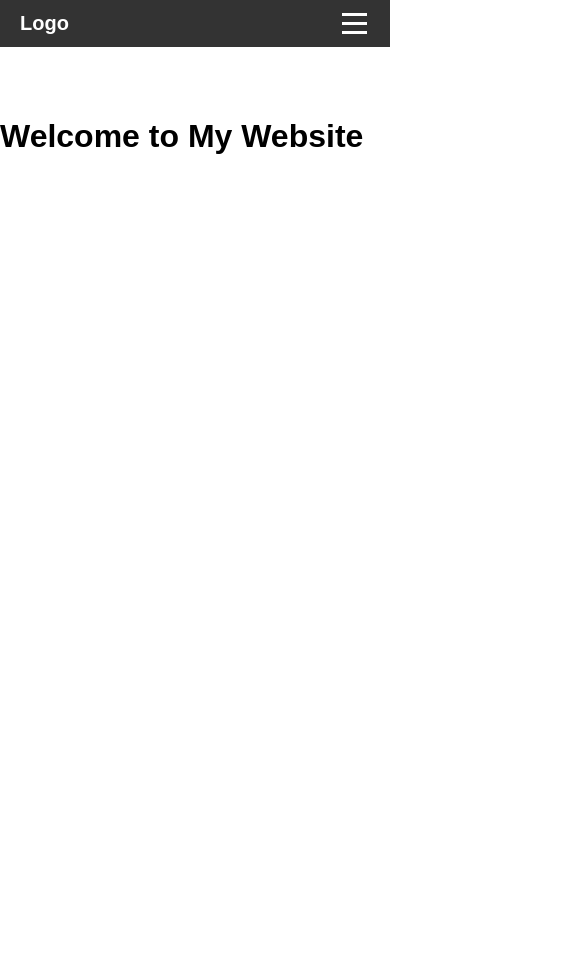
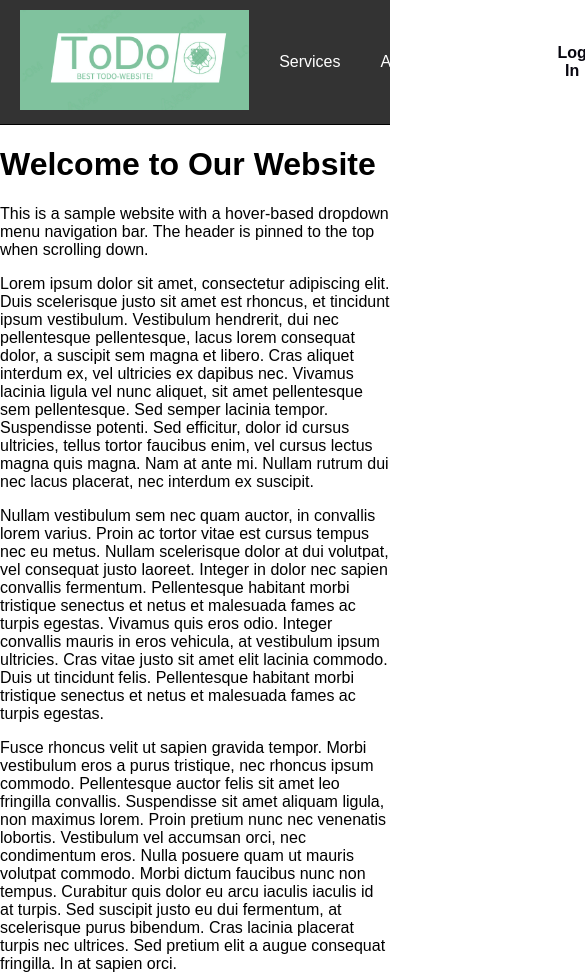
Before and after one commit to TimBrielmayer/InformatikWebseite, a website: page public/HomePage.html in a window 390 px wide. Shown: the top 976 px of the page, 585 px wide, since content can reach past the window. Before the commit the page ends 844 px from the top, so only its background shows below. Drawn offline with Linux system fonts and the light colour scheme.

Commit message:
Änderungen an Homepage.html

```diff
--- a/public/HomePage.html
+++ b/public/HomePage.html
@@ -1,34 +1,57 @@
 <!DOCTYPE html>
 <html lang="en">
 <head>
-  <meta charset="UTF-8">
-  <meta name="viewport" content="width=device-width, initial-scale=1.0">
-  <title>My Website</title>
-  <link rel="stylesheet" href="styles/HomePage.css">
+<meta charset="UTF-8">
+<meta name="viewport" content="width=device-width, initial-scale=1.0">
+<link rel="stylesheet" href="styles/HomePage.css" >
+<title>Hover-based Dropdown Menu Navigation Bar</title>
+
 </head>
 <body>
-  <nav>
-    <div class="logo">
-      <a href="#">Logo</a>
+
+<nav>
+  <div class="nav-left">
+  <ul>
+    <li><img src="pictures/ToDo-neu.png" class="Logo"></img> </li>
+    <li>
+      <a href="#">Services</a>
+      <ul>
+        <li><a href="#">Service 1</a></li>
+        <li><a href="#">Service 2</a></li>
+        <li><a href="#">Service 3</a></li>
+      </ul>
+    </li>
+    <li>
+      <a href="#">About</a>
+      <ul>
+        <li><a href="#">Company</a></li>
+        <li><a href="#">Team</a></li>
+        <li><a href="#">Mission</a></li>
+      </ul>
+    </li>
+    <li><a href="#">Contact</a></li>
     </div>
-    <ul class="nav-links">
-      <li><a href="login.html">Login</a></li>
-      <li><a href="register.html">Register</a></li>
-      <li><a href="#">Services</a></li>
-      <li><a href="#">Contact</a></li>
-    </ul>
-    <div class="burger">
-      <div class="line1"></div>
-      <div class="line2"></div>
-      <div class="line3"></div>
+    <div class="nav-right">
+      <a href="login.html"><button type="button" id="button">Log In</button></a>
     </div>
-  </nav>
 
-  <div class="content">
-    <h1>Welcome to My Website</h1>
-    <!-- Add other content here -->
-  </div>
+</nav>
 
-  <script src="js/HomePage.js"></script>
+<main>
+  <h1>Welcome to Our Website</h1>
+  <p>This is a sample website with a hover-based dropdown menu navigation bar. The header is pinned to the top when scrolling down.</p>
+  <p>Lorem ipsum dolor sit amet, consectetur adipiscing elit. Duis scelerisque justo sit amet est rhoncus, et tincidunt ipsum vestibulum. Vestibulum hendrerit, dui nec pellentesque pellentesque, lacus lorem consequat dolor, a suscipit sem magna et libero. Cras aliquet interdum ex, vel ultricies ex dapibus nec. Vivamus lacinia ligula vel nunc aliquet, sit amet pellentesque sem pellentesque. Sed semper lacinia tempor. Suspendisse potenti. Sed efficitur, dolor id cursus ultricies, tellus tortor faucibus enim, vel cursus lectus magna quis magna. Nam at ante mi. Nullam rutrum dui nec lacus placerat, nec interdum ex suscipit.</p>
+  <p>Nullam vestibulum sem nec quam auctor, in convallis lorem varius. Proin ac tortor vitae est cursus tempus nec eu metus. Nullam scelerisque dolor at dui volutpat, vel consequat justo laoreet. Integer in dolor nec sapien convallis fermentum. Pellentesque habitant morbi tristique senectus et netus et malesuada fames ac turpis egestas. Vivamus quis eros odio. Integer convallis mauris in eros vehicula, at vestibulum ipsum ultricies. Cras vitae justo sit amet elit lacinia commodo. Duis ut tincidunt felis. Pellentesque habitant morbi tristique senectus et netus et malesuada fames ac turpis egestas.</p>
+  <p>Fusce rhoncus velit ut sapien gravida tempor. Morbi vestibulum eros a purus tristique, nec rhoncus ipsum commodo. Pellentesque auctor felis sit amet leo fringilla convallis. Suspendisse sit amet aliquam ligula, non maximus lorem. Proin pretium nunc nec venenatis lobortis. Vestibulum vel accumsan orci, nec condimentum eros. Nulla posuere quam ut mauris volutpat commodo. Morbi dictum faucibus nunc non tempus. Curabitur quis dolor eu arcu iaculis iaculis id at turpis. Sed suscipit justo eu dui fermentum, at scelerisque purus bibendum. Cras lacinia placerat turpis nec ultrices. Sed pretium elit a augue consequat fringilla. In at sapien orci.</p>
+  <p>Curabitur mattis, arcu in fermentum mattis, lacus leo laoreet erat, id ultricies sapien turpis nec libero. Duis tristique dolor ac tellus dapibus dapibus. Morbi sodales nibh nec nunc tincidunt aliquet. Vestibulum ante ipsum primis in faucibus orci luctus et ultrices posuere cubilia curae; Fusce auctor id libero vitae viverra. Aliquam convallis, mauris auctor pellentesque finibus, dui mi hendrerit tortor, a tincidunt lorem metus nec leo. Mauris sit amet condimentum nulla. Donec venenatis, lectus at ultricies dictum, turpis ante tristique ipsum, nec dictum ipsum lectus ac ante. Nulla interdum ullamcorper nisl non dapibus. Aenean sed erat tellus. Vestibulum ultricies non magna at ultrices. Nam tempor libero ac nunc auctor, sed gravida libero dignissim.</p>
+  <p>Lorem ipsum dolor sit amet, consectetur adipiscing elit. Duis scelerisque justo sit amet est rhoncus, et tincidunt ipsum vestibulum. Vestibulum hendrerit, dui nec pellentesque pellentesque, lacus lorem consequat dolor, a suscipit sem magna et libero. Cras aliquet interdum ex, vel ultricies ex dapibus nec. Vivamus lacinia ligula vel nunc aliquet, sit amet pellentesque sem pellentesque. Sed semper lacinia tempor. Suspendisse potenti. Sed efficitur, dolor id cursus ultricies, tellus tortor faucibus enim, vel cursus lectus magna quis magna. Nam at ante mi. Nullam rutrum dui nec lacus placerat, nec interdum ex suscipit.</p>
+  <p>Nullam vestibulum sem nec quam auctor, in convallis lorem varius. Proin ac tortor vitae est cursus tempus nec eu metus. Nullam scelerisque dolor at dui volutpat, vel consequat justo laoreet. Integer in dolor nec sapien convallis fermentum. Pellentesque habitant morbi tristique senectus et netus et malesuada fames ac turpis egestas. Vivamus quis eros odio. Integer convallis mauris in eros vehicula, at vestibulum ipsum ultricies. Cras vitae justo sit amet elit lacinia commodo. Duis ut tincidunt felis. Pellentesque habitant morbi tristique senectus et netus et malesuada fames ac turpis egestas.</p>
+  <p>Fusce rhoncus velit ut sapien gravida tempor. Morbi vestibulum eros a purus tristique, nec rhoncus ipsum commodo. Pellentesque auctor felis sit amet leo fringilla convallis. Suspendisse sit amet aliquam ligula, non maximus lorem. Proin pretium nunc nec venenatis lobortis. Vestibulum vel accumsan orci, nec condimentum eros. Nulla posuere quam ut mauris volutpat commodo. Morbi dictum faucibus nunc non tempus. Curabitur quis dolor eu arcu iaculis iaculis id at turpis. Sed suscipit justo eu dui fermentum, at scelerisque purus bibendum. Cras lacinia placerat turpis nec ultrices. Sed pretium elit a augue consequat fringilla. In at sapien orci.</p>
+  <p>Curabitur mattis, arcu in fermentum mattis, lacus leo laoreet erat, id ultricies sapien turpis nec libero. Duis tristique dolor ac tellus dapibus dapibus. Morbi sodales nibh nec nunc tincidunt aliquet. Vestibulum ante ipsum primis in faucibus orci luctus et ultrices posuere cubilia curae; Fusce auctor id libero vitae viverra. Aliquam convallis, mauris auctor pellentesque finibus, dui mi hendrerit tortor, a tincidunt lorem metus nec leo. Mauris sit amet condimentum nulla. Donec venenatis, lectus at ultricies dictum, turpis ante tristique ipsum, nec dictum ipsum lectus ac ante. Nulla interdum ullamcorper nisl non dapibus. Aenean sed erat tellus. Vestibulum ultricies non magna at ultrices. Nam tempor libero ac nunc auctor, sed gravida libero dignissim.</p>
+  <p>This is a sample website with a hover-based dropdown menu navigation bar.</p>
+  <p>This is a sample website with a hover-based dropdown menu navigation bar.</p>
+
+</main>
+
 </body>
 </html>
--- a/public/styles/HomePage.css
+++ b/public/styles/HomePage.css
@@ -1,80 +1,86 @@
-body {
+
+  body {
     margin: 0;
     font-family: Arial, sans-serif;
   }
-
   nav {
     background-color: #333;
     color: #fff;
+    padding: 10px;
+    border-bottom: 1px solid #000;
+    position: sticky;
+    top: 0;
+    z-index: 1000;
     display: flex;
-    justify-content: space-between;
+    justify-content: space-between; /* Align items and button */
     align-items: center;
-    padding: 10px 20px;
   }
 
-  .logo a {
-    color: #fff;
-    text-decoration: none;
-    font-weight: bold;
-    font-size: 20px;
+  .nav-left {
+    display: flex;
+    align-items: center;
   }
 
-  .nav-links {
-    list-style: none;
+  .nav-right {
     display: flex;
+    align-items: center;
   }
 
-  .nav-links li {
-    margin-right: 20px;
+  nav ul {
+    list-style-type: none;
+    padding: 0;
+    margin: 0;
+    display: flex; /* Make the navigation items flex */
+    align-items: center;
   }
 
-  .nav-links li a {
-    color: #fff;
-    text-decoration: none;
+  nav ul li {
+    position: relative;
+    margin: 0 10px;
   }
 
-  .burger {
+  nav ul li a {
+    text-decoration: none;
+    color: #fff;
+    padding: 10px;
+    display: block;
+  }
+
+  nav ul li ul {
     display: none;
-    flex-direction: column;
+    position: absolute;
+    top: 40px;
+    left: 0;
+    background-color: #333;
+    padding: 10px;
+    border-top: 1px solid #000;
+  }
+
+  nav ul li:hover ul {
+    display: block;
+  }
+
+  nav ul li ul li {
+    margin: 0;
+  }
+
+  .Logo {
+    height: 100px;
+    scale: 1;
+  }
+
+  button {
+    background-color: #ffffff;
+    color: #080710;
+    padding: 10px 20px;
+    font-size: 16px;
+    font-weight: 600;
+    border: none;
+    border-radius: 5px;
     cursor: pointer;
   }
 
-  .line1,
-  .line2,
-  .line3 {
-    width: 25px;
-    height: 3px;
-    background-color: #fff;
-    margin: 3px;
+  button:hover {
+    background-color: #0d941d;
+    scale: 1.05;
   }
-
-  @media screen and (max-width: 768px) {
-    .nav-links {
-      display: none;
-    }
-
-    .burger {
-      display: flex;
-    }
-
-    .content {
-      padding-top: 50px;
-    }
-
-    nav.active .nav-links {
-      display: flex;
-      flex-direction: column;
-      background-color: #333;
-      position: absolute;
-      top: 60px;
-      left: 0;
-      width: 100%;
-      padding: 10px 20px;
-      box-sizing: border-box;
-    }
-
-    nav.active .nav-links li {
-      margin-right: 0;
-      margin-bottom: 10px;
-    }
-  }
```
Also changed, not shown: public/pictures/ToDo-neu.png (added).
